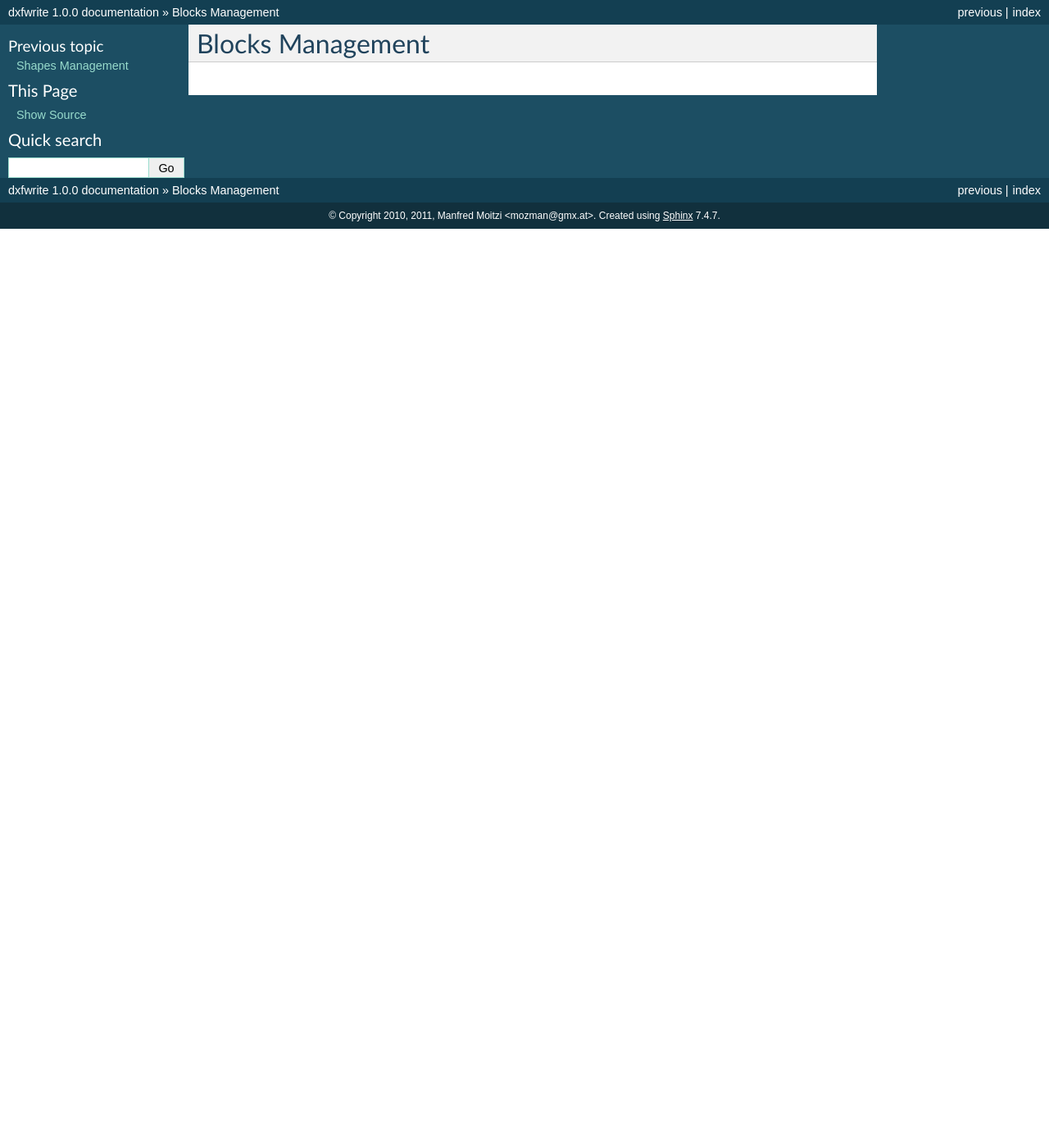
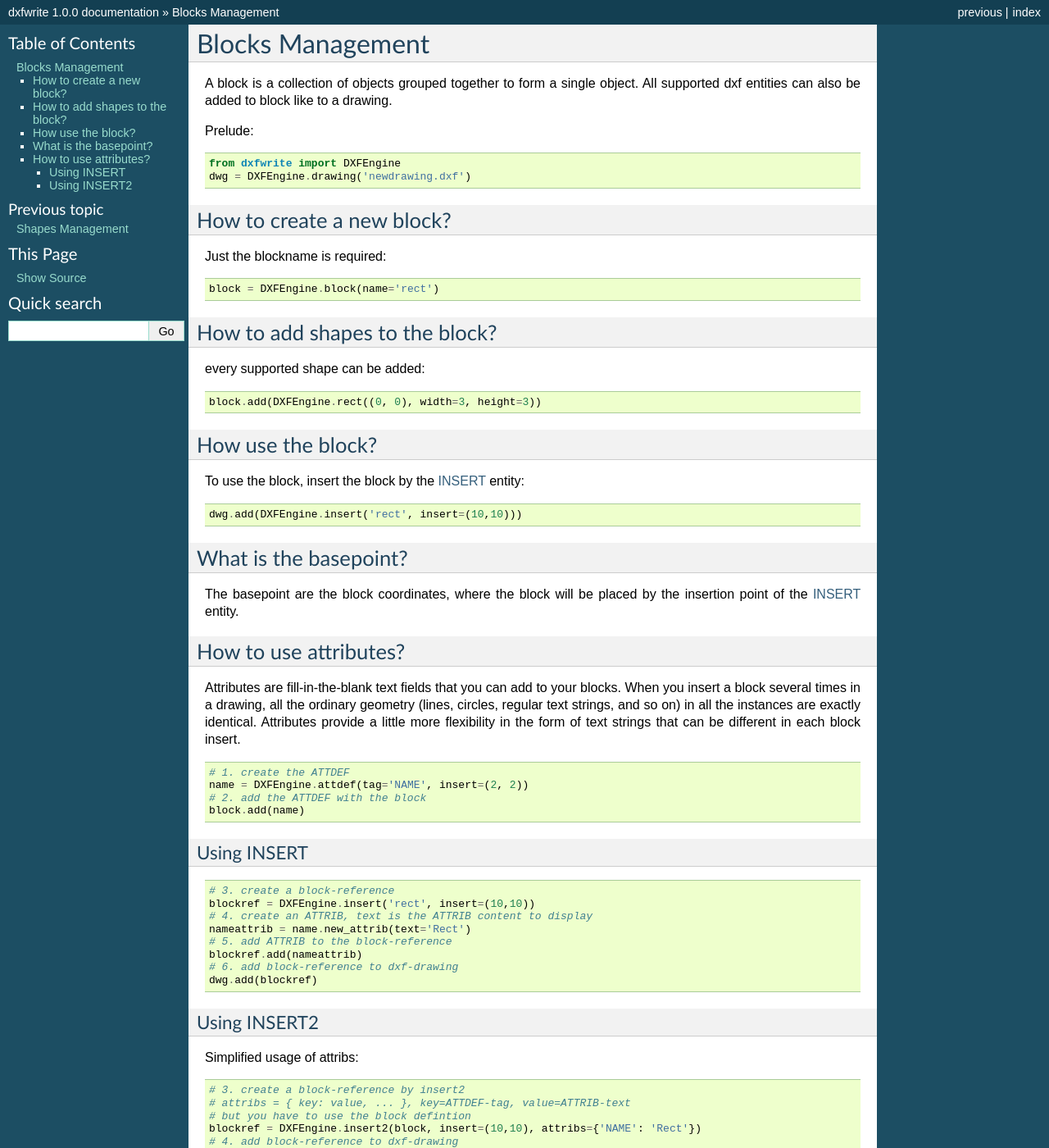
Before and after one commit to mozman/dxfwrite, a Sphinx documentation site: the page built from doc/howto/blocks.rst, in a window 1280 px wide and 1400 px high. Shown: the whole window at 82% size. Built offline with Sphinx 7.4.7, drawn with Linux system fonts in a browser that asks for light colours.

Commit message:
added howtos

```diff
--- a/doc/howto/blocks.rst
+++ b/doc/howto/blocks.rst
@@ -1,2 +1,79 @@
 Blocks Management
 =================
+
+A block is a collection of objects grouped together to form a single object.
+All supported dxf entities can also be added to block like to a drawing.
+
+Prelude::
+
+    from dxfwrite import DXFEngine
+    dwg = DXFEngine.drawing('newdrawing.dxf')
+
+How to create a new block?
+--------------------------
+
+Just the blockname is required::
+
+    block = DXFEngine.block(name='rect')
+
+How to add shapes to the block?
+-------------------------------
+
+every supported shape can be added::
+
+    block.add(DXFEngine.rect((0, 0), width=3, height=3))
+
+How use the block?
+------------------
+
+To use the block, insert the block by the :ref:`INSERT` entity::
+
+    dwg.add(DXFEngine.insert('rect', insert=(10,10)))
+
+What is the basepoint?
+----------------------
+
+The basepoint are the block coordinates, where the block will be placed by
+the insertion point of the :ref:`INSERT` entity.
+
+How to use attributes?
+----------------------
+
+Attributes are fill-in-the-blank text fields that you can add to your blocks.
+When you insert a block several times in a drawing,
+all the ordinary geometry (lines, circles, regular text strings, and so on) in
+all the instances are exactly identical. Attributes provide a little more
+flexibility in the form of text strings that can be different in each block insert.
+
+::
+
+    # 1. create the ATTDEF
+    name = DXFEngine.attdef(tag='NAME', insert=(2, 2))
+    # 2. add the ATTDEF with the block
+    block.add(name)
+
+Using INSERT
+~~~~~~~~~~~~
+
+::
+
+    # 3. create a block-reference
+    blockref = DXFEngine.insert('rect', insert=(10,10))
+    # 4. create an ATTRIB, text is the ATTRIB content to display
+    nameattrib = name.new_attrib(text='Rect')
+    # 5. add ATTRIB to the block-reference
+    blockref.add(nameattrib)
+    # 6. add block-reference to dxf-drawing
+    dwg.add(blockref)
+
+Using INSERT2
+~~~~~~~~~~~~~
+
+Simplified usage of attribs::
+
+    # 3. create a block-reference by insert2
+    # attribs = { key: value, ... }, key=ATTDEF-tag, value=ATTRIB-text
+    # but you have to use the block defintion
+    blockref = DXFEngine.insert2(block, insert=(10,10), attribs={'NAME': 'Rect'})
+    # 4. add block-reference to dxf-drawing
+    dwg.add(blockref)
```
Also changed, not shown: doc/howto/document.rst (+10 -0 lines), doc/howto/shapes.rst (+21 -0 lines), 1 other file.
